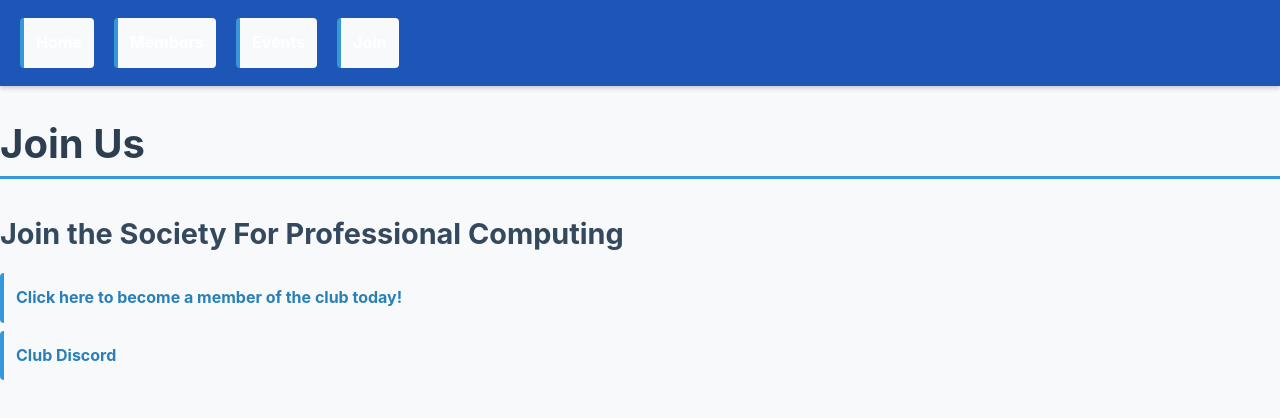
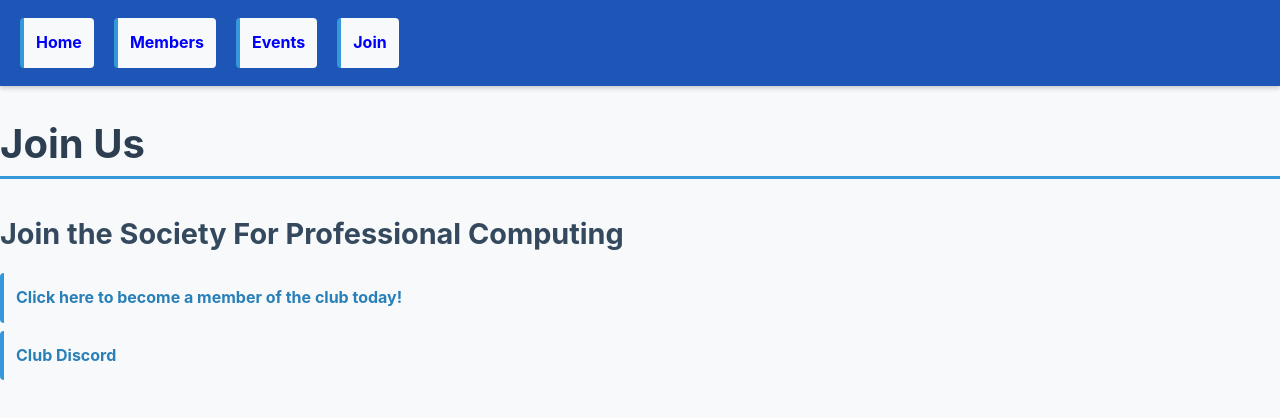
Before and after one commit to iguy1/compsciclub, a React (Create React App) app: page /join in a window 1280 px wide. Shown: the top 418 px of the page. Built offline with nearby package versions, Linux system fonts and the light colour scheme.

Commit message:
making sure homepage pops up

```diff
--- a/src/App.js
+++ b/src/App.js
@@ -1,5 +1,5 @@
 import React from 'react';
-import { BrowserRouter as Router, Routes, Route } from 'react-router-dom';
+import { BrowserRouter as Router, Routes, Route,Navigate } from 'react-router-dom';
 import bluehen from './bluehen.gif';
 import Navbar from './navbar';
 import './App.css';
@@ -28,7 +28,8 @@ function App() {
         <Router>
           <Navbar />
           <Routes>
-            <Route path="/" element={<Home />} />
+            <Route path="/" element={<Navigate to="/compsciclub" />} />
+            <Route path="/compsciclub" element={<Home />} />
             <Route path ="/members" element={<Members />} />
             <Route path = "/events" element={<Events />} />
             <Route path = "/join" element={<Join />} />
--- a/src/navbar.css
+++ b/src/navbar.css
@@ -21,7 +21,7 @@
 
 .navbar-logo a{
     text-decoration: none;
-    color:white;
+    color:blue;
     font-size:1.5rem;
     font-size:bold;
 
@@ -35,7 +35,7 @@
 
 .navbar-links li a{
     text-decoration: none;
-    color:white;
+    color:blue;
     font-size:bold;
     transition:color 0.3s ease;
 }
```
